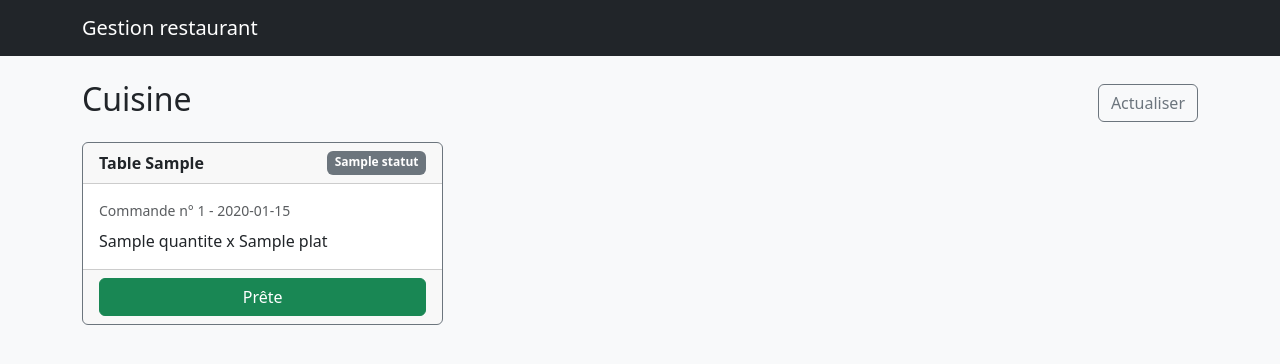
After one commit to Saad-Jebbour/Gestionrestaurant-jee, a Java web app: template src/main/webapp/WEB-INF/views/cuisine.jsp in a window 1280 px wide. The commit adds this page. Shown: the top 364 px of the page. Run offline with Tomcat 11, a stand-in JSP engine, Linux system fonts and the light colour scheme; the template is opened without the code that fills it: most values are stand-ins (such as "Sample title", 1, 10 or a date in 2020).

Commit message:
feat: add cuisine JSP view

```diff
--- /dev/null
+++ b/src/main/webapp/WEB-INF/views/cuisine.jsp
@@ -0,0 +1,56 @@
+<%@ taglib prefix="c" uri="jakarta.tags.core" %>
+<c:set var="titre" value="Cuisine"/>
+<c:set var="refresh" value="30"/>
+<c:set var="ctx" value="${pageContext.request.contextPath}"/>
+<%@ include file="/WEB-INF/views/includes/header.jspf" %>
+
+<div class="d-flex justify-content-between align-items-center mb-3">
+    <h2>Cuisine</h2>
+    <a href="${ctx}/cuisine" class="btn btn-outline-secondary">Actualiser</a>
+</div>
+
+<c:if test="${empty commandes}">
+    <p class="text-center text-muted">Aucune commande a preparer.</p>
+</c:if>
+
+<div class="row g-3">
+    <c:forEach var="c" items="${commandes}">
+        <div class="col-md-6 col-lg-4">
+            <div class="card h-100 ${c.statut == 'EN_PREPARATION' ? 'border-warning' : 'border-secondary'}">
+                <div class="card-header d-flex justify-content-between">
+                    <strong>Table <c:out value="${c.numeroTable}"/></strong>
+                    <span class="badge ${c.statut == 'EN_PREPARATION' ? 'bg-warning text-dark' : 'bg-secondary'}">
+                        <c:out value="${c.statut}"/>
+                    </span>
+                </div>
+                <div class="card-body">
+                    <p class="text-muted small mb-2">
+                        Commande n&deg; <c:out value="${c.idCommande}"/> - <c:out value="${c.dateFormatee}"/>
+                    </p>
+                    <ul class="list-unstyled mb-0">
+                        <c:forEach var="d" items="${c.details}">
+                            <li><c:out value="${d.quantite}"/> x <c:out value="${d.plat.nom}"/></li>
+                        </c:forEach>
+                    </ul>
+                </div>
+                <div class="card-footer">
+                    <form method="post" action="${ctx}/cuisine">
+                        <input type="hidden" name="idCommande" value="${c.idCommande}">
+                        <c:choose>
+                            <c:when test="${c.statut == 'EN_ATTENTE'}">
+                                <input type="hidden" name="nouveau" value="EN_PREPARATION">
+                                <button type="submit" class="btn btn-warning w-100">Demarrer</button>
+                            </c:when>
+                            <c:otherwise>
+                                <input type="hidden" name="nouveau" value="PRETE">
+                                <button type="submit" class="btn btn-success w-100">Pr&ecirc;te</button>
+                            </c:otherwise>
+                        </c:choose>
+                    </form>
+                </div>
+            </div>
+        </div>
+    </c:forEach>
+</div>
+
+<%@ include file="/WEB-INF/views/includes/footer.jspf" %>
--- a/src/main/webapp/WEB-INF/views/includes/header.jspf
+++ b/src/main/webapp/WEB-INF/views/includes/header.jspf
@@ -5,6 +5,7 @@
 <head>
     <meta charset="UTF-8">
     <meta name="viewport" content="width=device-width, initial-scale=1">
+
     <title><c:out value="${titre}" default="Gestion restaurant"/></title>
     <link href="https://cdn.jsdelivr.net/npm/bootstrap@5.3.3/dist/css/bootstrap.min.css" rel="stylesheet">
 </head>
@@ -28,3 +29,6 @@
         <div class="alert alert-success"><c:out value="${sessionScope.succes}"/></div>
         <c:remove var="succes" scope="session"/>
     </c:if>
+    <c:if test="${not empty refresh}">
+        <meta http-equiv="refresh" content="${refresh}">
+    </c:if>
```
